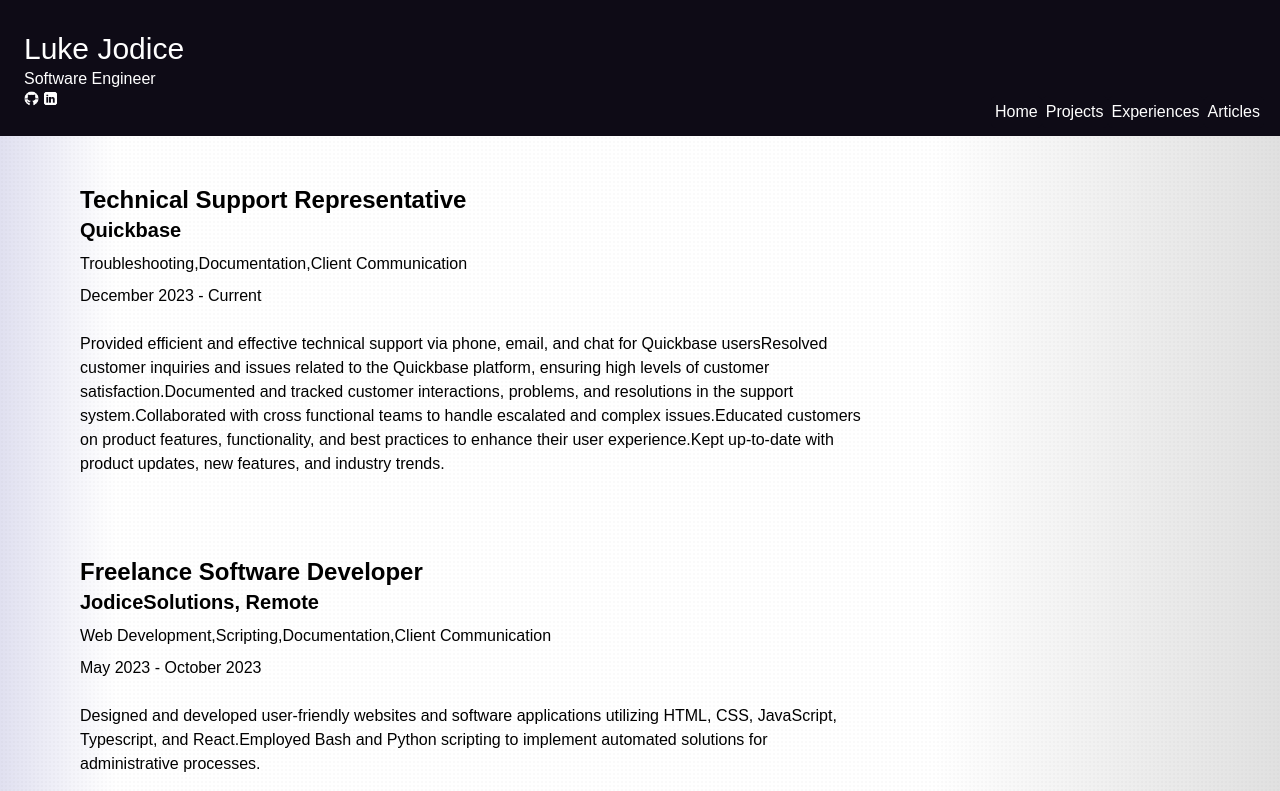
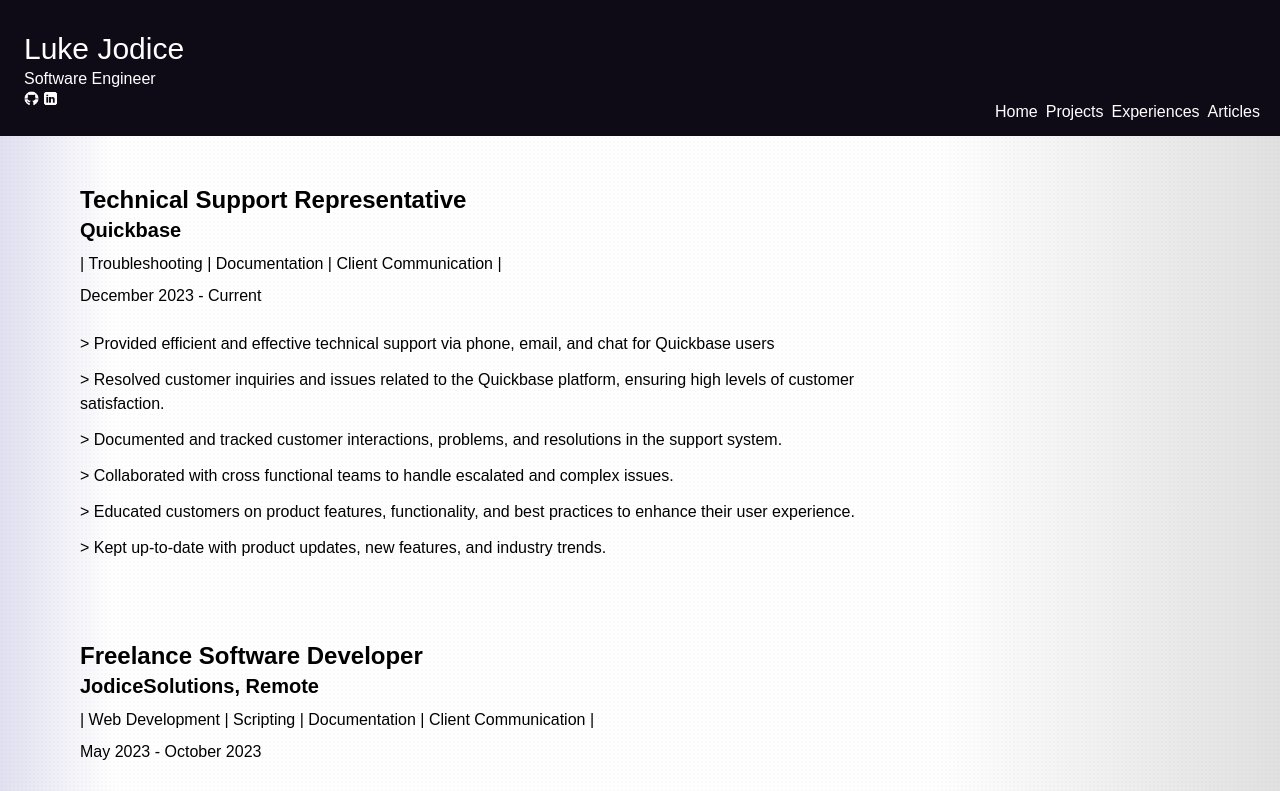
Before and after one commit to ljodiceendicott/Programming-Portfolio, a Next.js app: page /experience in a window 1280 px wide. Shown: the top 791 px of the page. Built offline with nearby package versions, Linux system fonts and the light colour scheme.

Commit message:
formatting adjustment for description and keyparts

```diff
--- a/src/pages/components/Employment-Card.tsx
+++ b/src/pages/components/Employment-Card.tsx
@@ -5,7 +5,7 @@
   title: string;
   company: string;
   description: string[];
-  keyparts: string;
+  keyparts: string[];
   start?: string;
   end?: string;
   timeframe?: string;
@@ -45,18 +45,32 @@
 // //   i++;
 // });
 // });
+  const desc = description;
+  var keyparts_format = "";
+  for(var i = 0; i<keyparts.length; i++){
+    if(i-1==keyparts.length){
+      keyparts_format = keyparts_format + keyparts[i];
+    }
+    else{
+      keyparts_format = keyparts_format + keyparts[i]+" | ";
+    }
+  }
 
   return (
     <div className="text-left -mr-56 ml-20 mt-6">
       <div className="text-2xl font-extrabold">{title}</div>
       <div className="text-l">
         <div className="text-xl font-bold">{company}</div>
-        <div className="py-2">{keyparts}</div>
+        <div className="py-2">|&nbsp;
+          {keyparts_format}
+        </div>
         {timeframe}
         {start} {end}
         <br/><br/>
         <ul id="description list" className="space-y-3">
-    {description}
+    {description.map((art, index) => (
+      <li>&gt; {art}</li>
+    ))}
           {/* <li>{description[0]}</li>
           <li>{description[1]}</li>
           <li>{description[2]}</li>
--- a/src/pages/experience.tsx
+++ b/src/pages/experience.tsx
@@ -15,7 +15,7 @@
             title={job.position}
             company={job.company}
             description={job.job_responsibilities}
-            keyparts={job.key_parts_of_job.toString()}
+            keyparts={job.key_parts_of_job}
             timeframe={job.date}
           ></EmploymentCard>
         ))}
--- a/src/pages/projects.tsx
+++ b/src/pages/projects.tsx
@@ -25,7 +25,7 @@
   const [error, setError] = useState(null);
 
   useEffect(() => {
-    fetch("https://api.github.com/users/ljodiceendicott/repos?per_page=100") // replace with your API endpoint
+    fetch("https://api.github.com/users/ljodiceendicott/repos?per_page=40") // replace with your API endpoint
       .then((response) => {
         if (!response.ok) {
           throw new Error("Network response was not ok");
@@ -74,6 +74,8 @@
       >
         {/* This List will need to be modified to fit the projects that I am looking to show off*/}
 
+        {loading ? <div>One moment while retrieving projects from Github</div>: null}
+
         {/*
         Usage example
 
```
